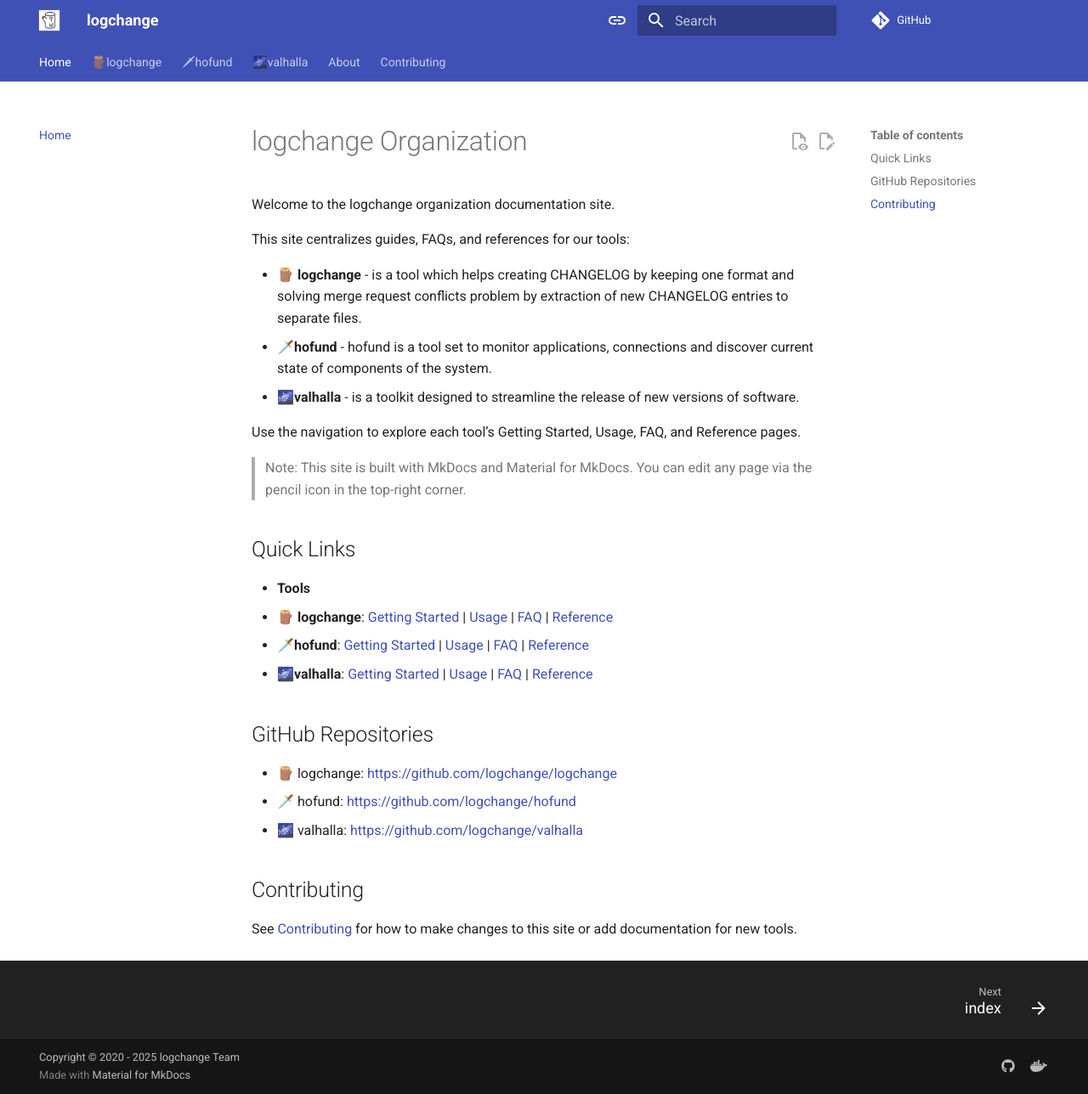
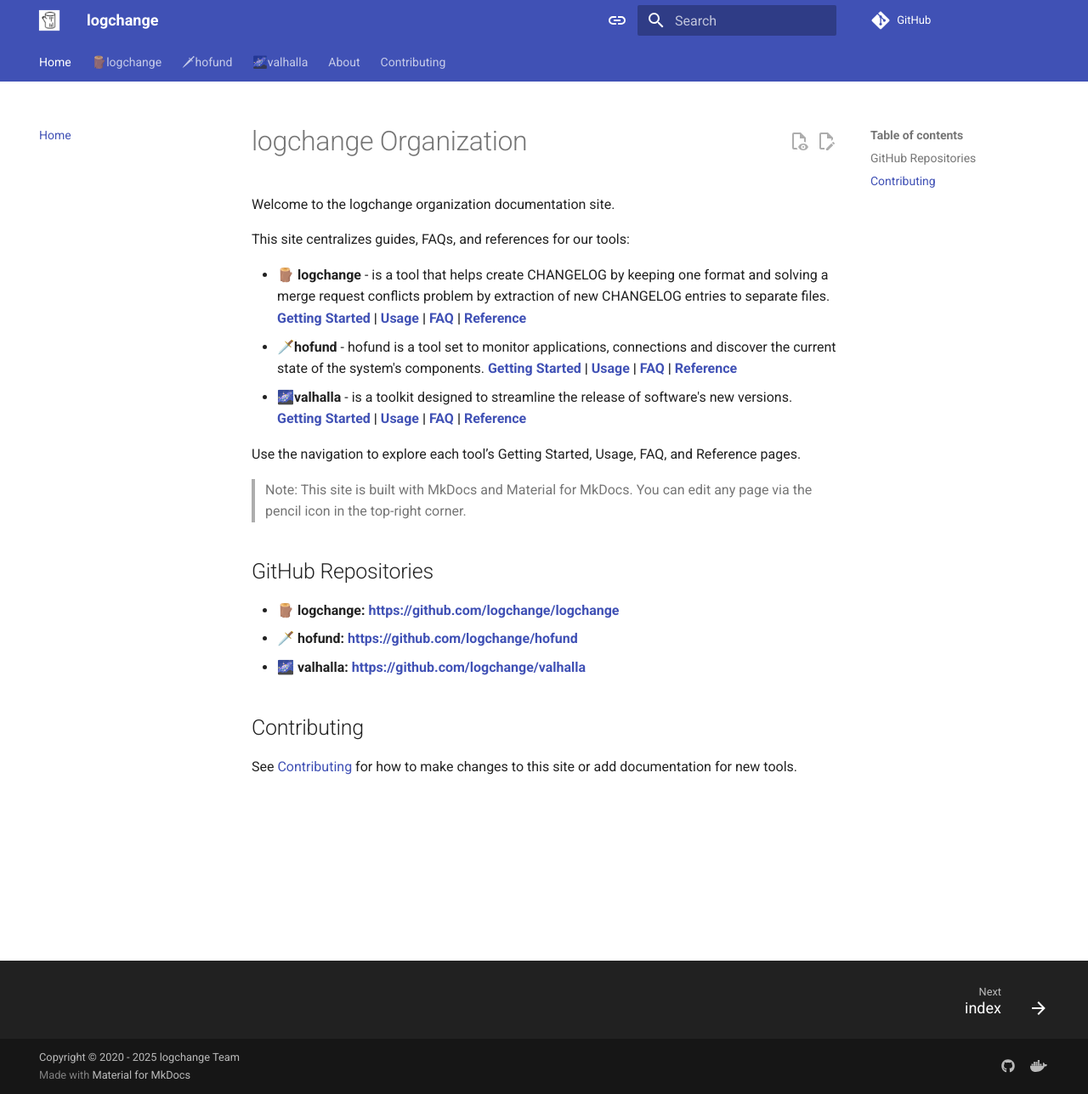
Before and after one commit to logchange/logchange.github.io, an MkDocs documentation site: the page built from docs/index.md, in a window 1280 px wide and 1288 px high. Shown: the whole window at 85% size. Built offline with MkDocs 1.6.1 and Material for MkDocs 9.7.7, drawn with Linux system fonts in a browser that asks for light colours; comment, search, counter and statistics services are not loaded.

Commit message:
Refactor and enhance documentation structure and formatting
Updated table alignments, improved formatting consistency, and clarified descriptions across multiple documentation files. Consolidated quick links, removed redundancy, and modernized examples for better readability and usability.

```diff
--- a/docs/index.md
+++ b/docs/index.md
@@ -4,27 +4,19 @@ Welcome to the logchange organization documentation site.
 
 This site centralizes guides, FAQs, and references for our tools:
 
-- **🪵 logchange** - is a tool which helps creating CHANGELOG by keeping one format and solving merge request conflicts problem by extraction of new CHANGELOG entries to separate files.
-- **🗡️hofund** - hofund is a tool set to monitor applications, connections and discover current state of components of the system.
-- **🌌valhalla** - is a toolkit designed to streamline the release of new versions of software.
+- **🪵 logchange** - is a tool that helps create CHANGELOG by keeping one format and solving a merge request conflicts problem by extraction of new CHANGELOG entries to separate files. **[Getting Started](tools/logchange/getting-started.md) | [Usage](tools/logchange/usage.md) | [FAQ](tools/logchange/faq.md) | [Reference](tools/logchange/reference.md)**
+- **🗡️hofund** - hofund is a tool set to monitor applications, connections and discover the current state of the system's components. **[Getting Started](tools/hofund/getting-started.md) | [Usage](tools/hofund/usage.md) | [FAQ](tools/hofund/faq.md) | [Reference](tools/hofund/reference.md)**
+- **🌌valhalla** - is a toolkit designed to streamline the release of software's new versions.  **[Getting Started](tools/valhalla/getting-started.md) | [Usage](tools/valhalla/usage.md) | [FAQ](tools/valhalla/faq.md) | [Reference](tools/valhalla/reference.md)**
 
 Use the navigation to explore each tool’s Getting Started, Usage, FAQ, and Reference pages.
 
 > Note: This site is built with MkDocs and Material for MkDocs. You can edit any page via the pencil icon in the top-right corner.
 
-
-## Quick Links
-
-- **Tools**
-  - **🪵 logchange**: [Getting Started](tools/logchange/getting-started.md) | [Usage](tools/logchange/usage.md) | [FAQ](tools/logchange/faq.md) | [Reference](tools/logchange/reference.md)
-  - **🗡️hofund**: [Getting Started](tools/hofund/getting-started.md) | [Usage](tools/hofund/usage.md) | [FAQ](tools/hofund/faq.md) | [Reference](tools/hofund/reference.md)
-  - **🌌valhalla**: [Getting Started](tools/valhalla/getting-started.md) | [Usage](tools/valhalla/usage.md) | [FAQ](tools/valhalla/faq.md) | [Reference](tools/valhalla/reference.md)
-
 ## GitHub Repositories
 
-- 🪵 logchange: [https://github.com/logchange/logchange](https://github.com/logchange/logchange)
-- 🗡️ hofund: [https://github.com/logchange/hofund](https://github.com/logchange/hofund)
-- 🌌 valhalla: [https://github.com/logchange/valhalla](https://github.com/logchange/valhalla)
+- 🪵 **logchange: [https://github.com/logchange/logchange](https://github.com/logchange/logchange)**
+- 🗡️ **hofund: [https://github.com/logchange/hofund](https://github.com/logchange/hofund)**
+- 🌌 **valhalla: [https://github.com/logchange/valhalla](https://github.com/logchange/valhalla)**
 
 ## Contributing
 
```
Also changed, not shown: docs/tools/hofund/getting-started.md (+6 -5 lines), docs/tools/logchange/index.md (+27 -27 lines), docs/tools/valhalla/reference.md (+32 -24 lines).
